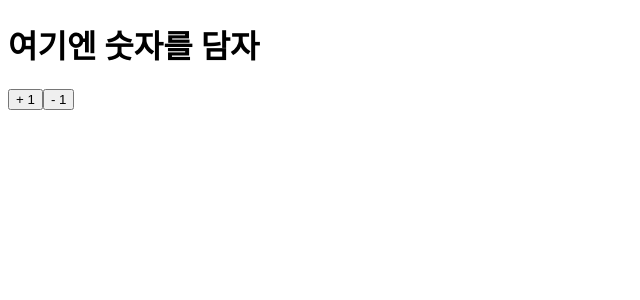
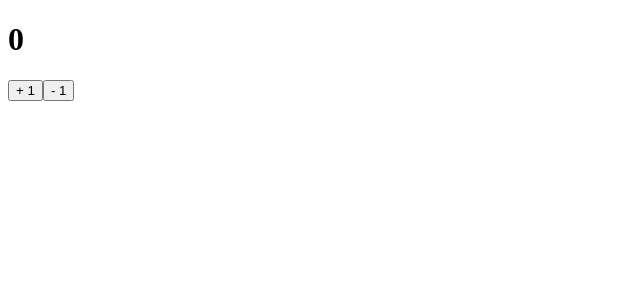
Before and after one commit to horyu1234/react-redux-counter, a React (Create React App) app: page / in a window 1280 px wide. Shown: the top 300 px of the page, without its empty margins (0-640 px from the left). Built offline with nearby package versions, Linux system fonts and the light colour scheme.

Commit message:
React-Redux 를 이용하여 카운터 기능 구현

```diff
--- a/package.json
+++ b/package.json
@@ -8,7 +8,9 @@
     "@testing-library/user-event": "^12.1.10",
     "react": "^17.0.2",
     "react-dom": "^17.0.2",
+    "react-redux": "^7.2.3",
     "react-scripts": "4.0.3",
+    "redux": "^4.0.5",
     "web-vitals": "^1.0.1"
   },
   "scripts": {
--- a/src/App.js
+++ b/src/App.js
@@ -1,10 +1,10 @@
 import React from "react";
-import Counter from "./components/Counter";
+import CounterContainer from "./containers/CounterContainer";
 
 function App() {
     return (
         <div>
-            <Counter/>
+            <CounterContainer/>
         </div>
     );
 }
--- a/src/components/Counter.jsx
+++ b/src/components/Counter.jsx
@@ -1,11 +1,11 @@
 import React from "react";
 
-const Counter = () => {
+const Counter = ({number, onIncrease, onDecrease}) => {
     return (
         <div>
-            <h1>여기엔 숫자를 담자</h1>
-            <button>+ 1</button>
-            <button>- 1</button>
+            <h1>{number}</h1>
+            <button onClick={onIncrease}>+ 1</button>
+            <button onClick={onDecrease}>- 1</button>
         </div>
     );
 };
--- /dev/null
+++ b/src/containers/CounterContainer.js
@@ -0,0 +1,20 @@
+import React from "react";
+import Counter from "../components/Counter";
+import {connect} from "react-redux";
+import {decrease, increase} from "../modules/counter";
+
+const CounterContainer = ({counterNum, increase, decrease}) => {
+    return <Counter number={counterNum} onIncrease={increase} onDecrease={decrease}/>;
+};
+
+
+const mapStateToProps = state => ({
+    counterNum: state.counter.number
+});
+
+const mapDispatchToProps = dispatch => ({
+    increase: () => dispatch(increase()),
+    decrease: () => dispatch(decrease())
+});
+
+export default connect(mapStateToProps, mapDispatchToProps)(CounterContainer);
--- a/src/index.js
+++ b/src/index.js
@@ -1,10 +1,17 @@
 import React from 'react';
 import ReactDOM from 'react-dom';
 import App from './App';
+import {createStore} from "redux"; // 추가
+import {Provider} from "react-redux"; // 추가
+import rootReducer from "./modules"; // 추가
+
+const store = createStore(rootReducer); // 추가
 
 ReactDOM.render(
     <React.StrictMode>
-        <App/>
+        <Provider store={store}>
+            <App/>
+        </Provider>
     </React.StrictMode>,
     document.getElementById('root')
 );
--- /dev/null
+++ b/src/modules/counter.js
@@ -0,0 +1,26 @@
+const INCREASE = "counter/INCREASE";
+const DECREASE = "counter/DECREASE";
+
+export const increase = () => ({type: INCREASE});
+export const decrease = () => ({type: DECREASE});
+
+const initialState = {
+    number: 0
+}
+
+function counter(state = initialState, action) {
+    switch (action.type) {
+        case INCREASE:
+            return {
+                number: state.number + 1
+            };
+        case DECREASE:
+            return {
+                number: state.number - 1
+            };
+        default:
+            return state;
+    }
+}
+
+export default counter;
--- /dev/null
+++ b/src/modules/index.js
@@ -0,0 +1,8 @@
+import {combineReducers} from "redux";
+import counter from "./counter";
+
+const rootReducer = combineReducers({
+    counter
+});
+
+export default rootReducer;
```
Also changed, not shown: 1 other file (tests, documents, lock files or other folders).
